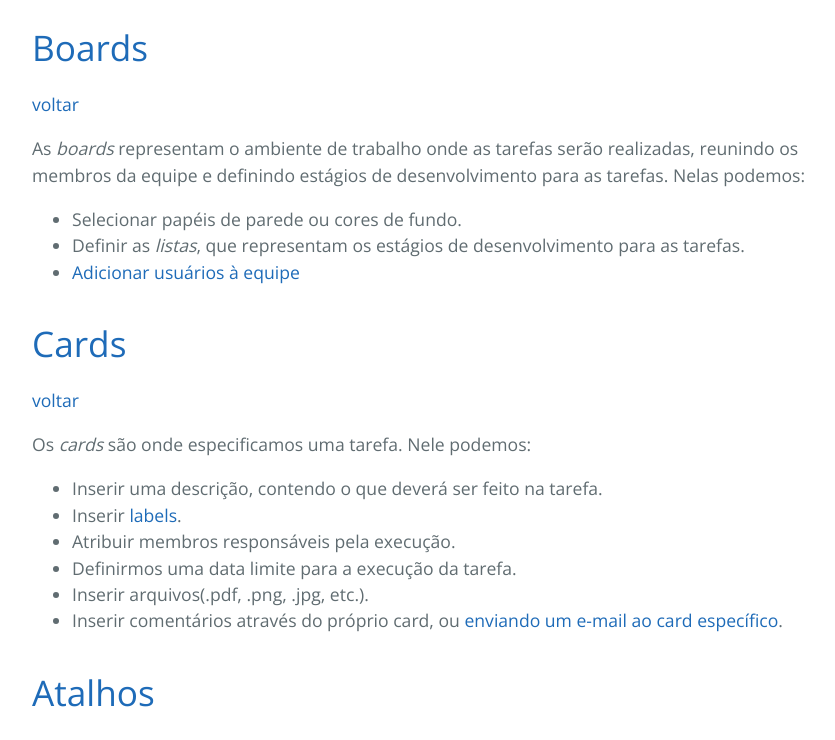
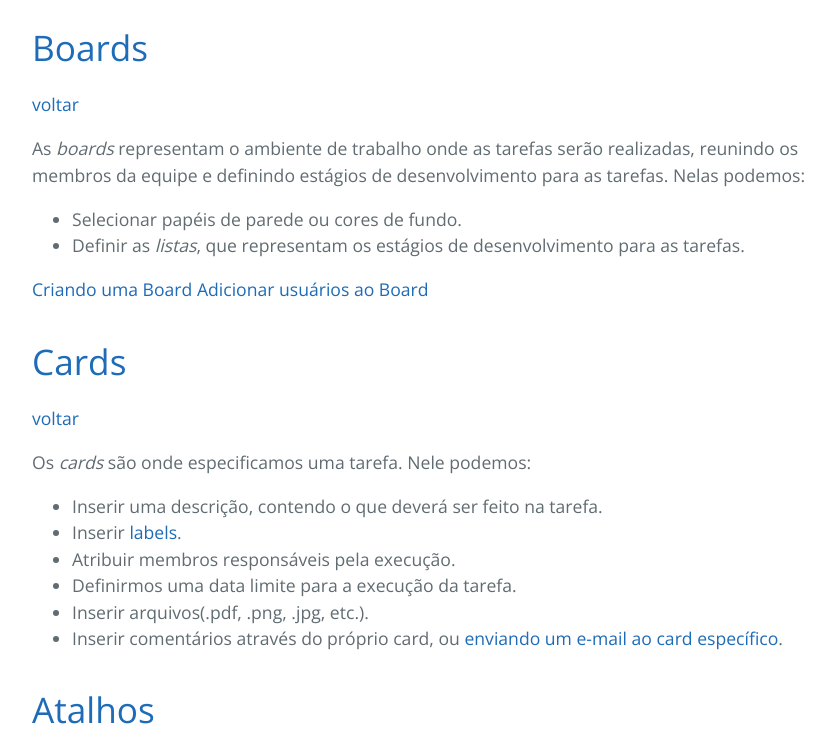
Before and after one commit to vert-capital/vert-capital.github.io, a Jekyll site: the page built from _posts/2018-07-16-treinamento-trello.md, in a window 1280 px wide and 1400 px high, scrolled down 1415 px. Shown: the top 740 px of the window, without its empty margins (192-1027 px from the left). Built offline with Jekyll 4.4.1, drawn with Linux system fonts in a browser that asks for light colours; some of the changed text lies outside the part shown.

Commit message:
Initial commit to creating boards section

```diff
--- a/_posts/2018-07-16-treinamento-trello.md
+++ b/_posts/2018-07-16-treinamento-trello.md
@@ -40,7 +40,9 @@ Algumas vantages de um *team*:
 As *boards* representam o ambiente de trabalho onde as tarefas serão realizadas, reunindo os membros da equipe e definindo estágios de desenvolvimento para as tarefas. Nelas podemos:
 * Selecionar papéis de parede ou cores de fundo.
 * Definir as *listas*, que representam os estágios de desenvolvimento para as tarefas.
-* [Adicionar usuários à equipe][inserindo-membros-a-uma-board]
+
+[Criando uma Board][criando-uma-board]
+[Adicionar usuários ao Board][inserindo-membros-a-uma-board]
 
 # [Cards][Cards]
 [voltar][Voltar]
@@ -78,6 +80,9 @@ Os *cards* são onde especificamos uma tarefa. Nele podemos:
 
 3. Passo 3...
 ![criando-time-3]({{ site.url }}/assets/img/treinamento-trello/criar_time_3.png)
+
+
+## [Como criar uma board][criando-uma-board]
 
 ## [Enviando um comentario por email][enviando-um-comentario-por-email]
 [voltar][Cards]
@@ -123,6 +128,7 @@ Os *cards* são onde especificamos uma tarefa. Nele podemos:
 [criando-um-time]: #criando-um-time
 [Boards]: #boards
 [Teams]: #teams
+[criando-uma-board]: #criando-uma-board
 
 [kanban]: https://pt.wikipedia.org/wiki/Kanban
 [scrum]: http://br.blog.trello.com/scrum-metodologia-agil/
```
Also changed, not shown: other parts of _posts/2018-07-16-treinamento-trello.md (+1 -1 lines).
